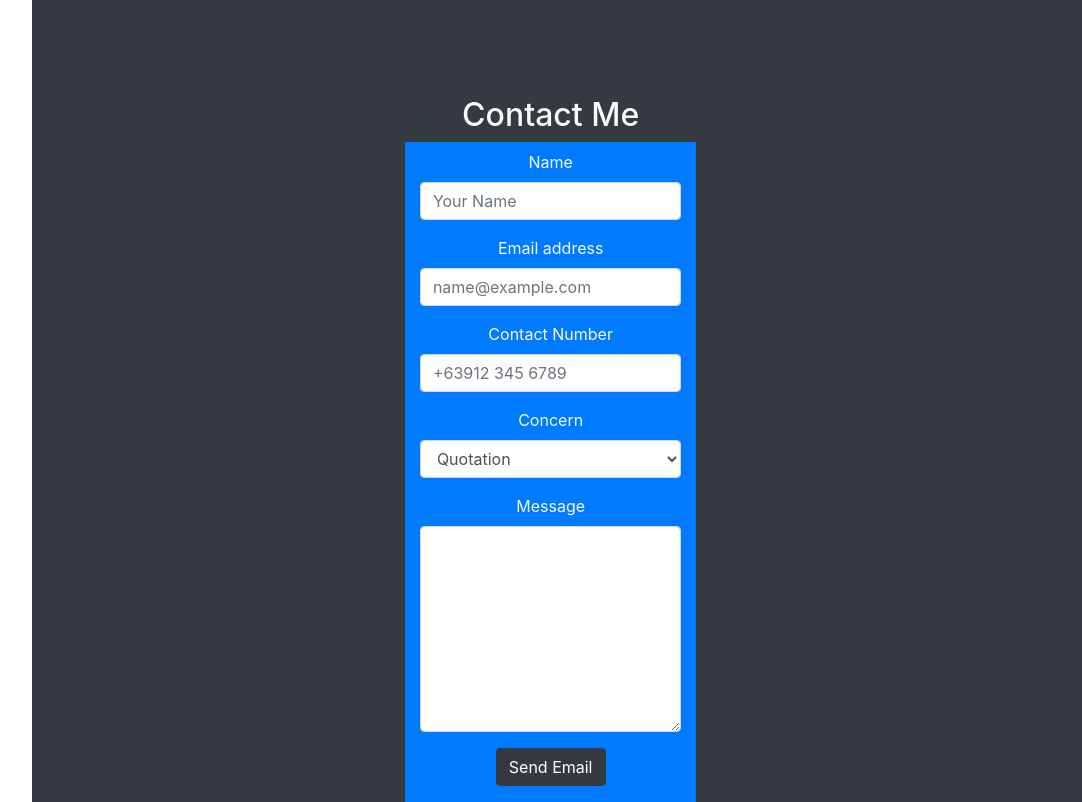
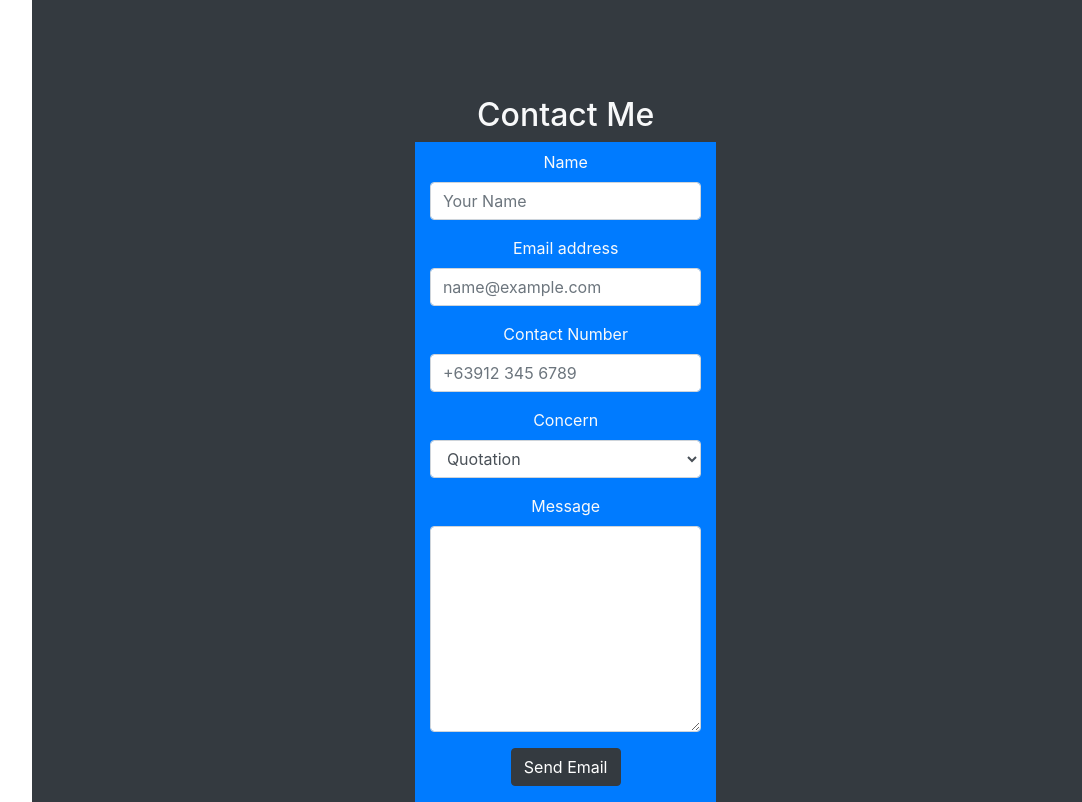
Before and after one commit to almarglenmarcelo/s11-bootstrap-components, a plain HTML site: page index.html in a window 1280 px wide. Shown: the part 2076-2878 px from the top of the page, without its empty margins (181-1263 px from the left). Drawn offline with nearby package versions, Linux system fonts and the light colour scheme.

Commit message:
Fixed some errors

```diff
--- a/index.html
+++ b/index.html
@@ -278,7 +278,7 @@
 
 						<!-- Contact Form Start -->
 
-						<section class="row p-5 mt-5 container-fluid">
+						<section class="row p-5 mt-5 ">
 							<h2 class="col-12">Contact Me</h2>
 							<div class="col-12 col-md-8 offset-md-2 col-xl-4 offset-xl-4 bg-primary ">
 
```
